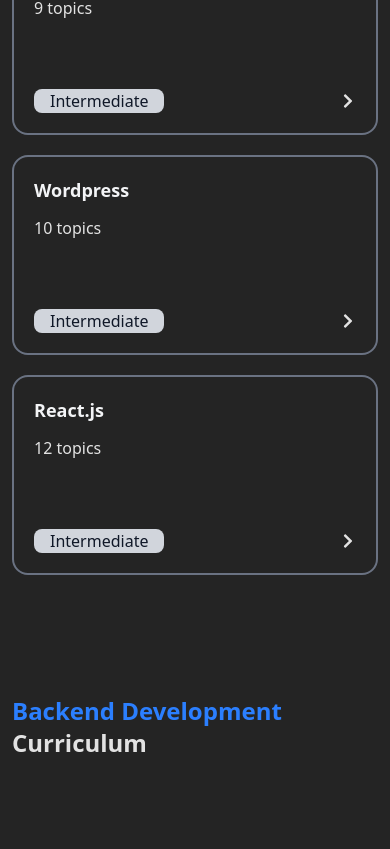
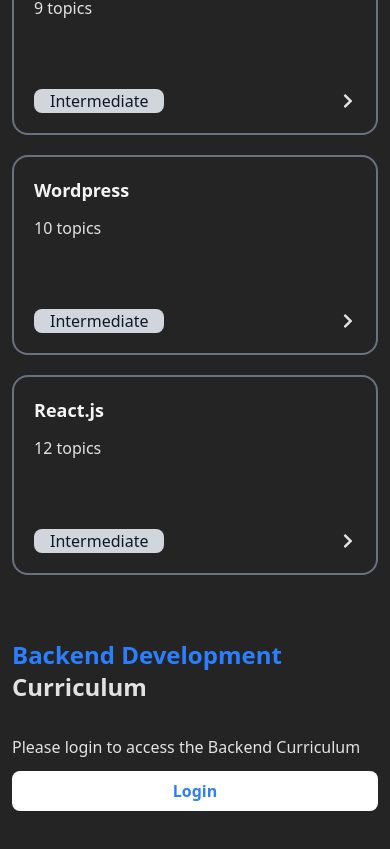
Before and after one commit to Oluwafemimicheal/mycurriculum, a React (Vite) app: page / in a window 390 px wide. Shown: the part 1111-1960 px from the top of the page. Built offline with nearby package versions, Linux system fonts and the light colour scheme.

Commit message:
initial commit

```diff
--- a/src/layouts/Curriculum.jsx
+++ b/src/layouts/Curriculum.jsx
@@ -12,7 +12,7 @@ const Curriculum = () => {
   return (
     <div>
       <Slider />
-      <div className="flex flex-col justify-center gap-30 lg:px-30 lg:py-10  py-10 px-3">
+      <div className="flex flex-col justify-center gap-16 lg:gap-30 lg:px-30 lg:py-10  py-10 px-3">
         <div>
           <h1 className=" text-2xl lg:text-3xl font-bold mb-8"><span className="text-blue-500">Frontend Development</span> Curriculum</h1>
           <div className="grid md:grid-cols-2 lg:grid-cols-3 gap-5">
@@ -43,9 +43,13 @@ const Curriculum = () => {
                 </div>
               </div>
             }
-            <div>
+            {
+              !login && <div className="lg:hidden sm:flex justify-center items-center h-auto">
+                <h1>Please login to access the Backend Curriculum</h1>
+                <button onClick={() => setPop(true)} className="w-full mt-3 px-6 py-2 bg-white hover:bg-blue-500 text-blue-500 hover:text-white transition rounded-lg font-semibold cursor-pointer">Login</button>
+              </div>
+            }
 
-            </div>
           </div>
         </div>
       </div>
```
